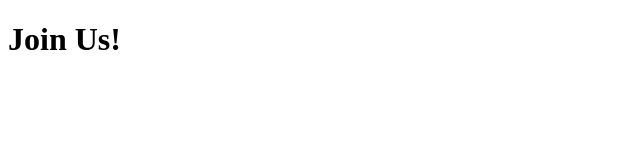
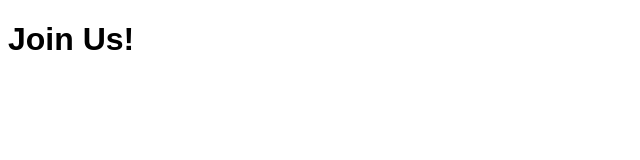
Before and after one commit to vinhlee95/node-mysql-email, a React (Create React App) app in the folder client/: page / in a window 1280 px wide. Shown: the top 160 px of the page, without its empty margins (0-640 px from the left). Built offline with nearby package versions, Linux system fonts and the light colour scheme.

Commit message:
add client dependencies

```diff
--- a/client/package.json
+++ b/client/package.json
@@ -3,6 +3,8 @@
   "version": "0.1.0",
   "private": true,
   "dependencies": {
+    "axios": "^0.18.0",
+    "dotenv": "^6.2.0",
     "react": "^16.7.0",
     "react-dom": "^16.7.0",
     "react-scripts": "2.1.2"
--- a/client/public/index.html
+++ b/client/public/index.html
@@ -8,34 +8,16 @@
       content="width=device-width, initial-scale=1, shrink-to-fit=no"
     />
     <meta name="theme-color" content="#000000" />
-    <!--
-      manifest.json provides metadata used when your web app is added to the
-      homescreen on Android. See https://developers.google.com/web/fundamentals/web-app-manifest/
-    -->
-    <link rel="manifest" href="%PUBLIC_URL%/manifest.json" />
-    <!--
-      Notice the use of %PUBLIC_URL% in the tags above.
-      It will be replaced with the URL of the `public` folder during the build.
-      Only files inside the `public` folder can be referenced from the HTML.
-
-      Unlike "/favicon.ico" or "favicon.ico", "%PUBLIC_URL%/favicon.ico" will
-      work correctly both with client-side routing and a non-root public URL.
-      Learn how to configure a non-root public URL by running `npm run build`.
-    -->
-    <title>React App</title>
+		<link rel="manifest" href="%PUBLIC_URL%/manifest.json" />
+		<style>
+			body {
+				font-family: sans-serif;
+			}
+		</style>
+    <title>Join Us</title>
   </head>
   <body>
     <noscript>You need to enable JavaScript to run this app.</noscript>
     <div id="root"></div>
-    <!--
-      This HTML file is a template.
-      If you open it directly in the browser, you will see an empty page.
-
-      You can add webfonts, meta tags, or analytics to this file.
-      The build step will place the bundled scripts into the <body> tag.
-
-      To begin the development, run `npm start` or `yarn start`.
-      To create a production bundle, use `npm run build` or `yarn build`.
-    -->
   </body>
 </html>
--- a/client/src/components/App.js
+++ b/client/src/components/App.js
@@ -1,6 +1,11 @@
 import React, { Component } from 'react';
 
 class App extends Component {
+
+	componentDidMount() {
+		console.log(process.env.REACT_APP_API);
+	}
+
   render() {
     return (
       <div className="App">
--- a/client/src/index.js
+++ b/client/src/index.js
@@ -2,6 +2,7 @@ import React from 'react';
 import ReactDOM from 'react-dom';
 import App from './components/App';
 import * as serviceWorker from './serviceWorker';
+require('dotenv').config();
 
 ReactDOM.render(<App />, document.getElementById('root'));
 serviceWorker.unregister();
```
Also changed, not shown: 2 other files (tests, documents, lock files or other folders).
